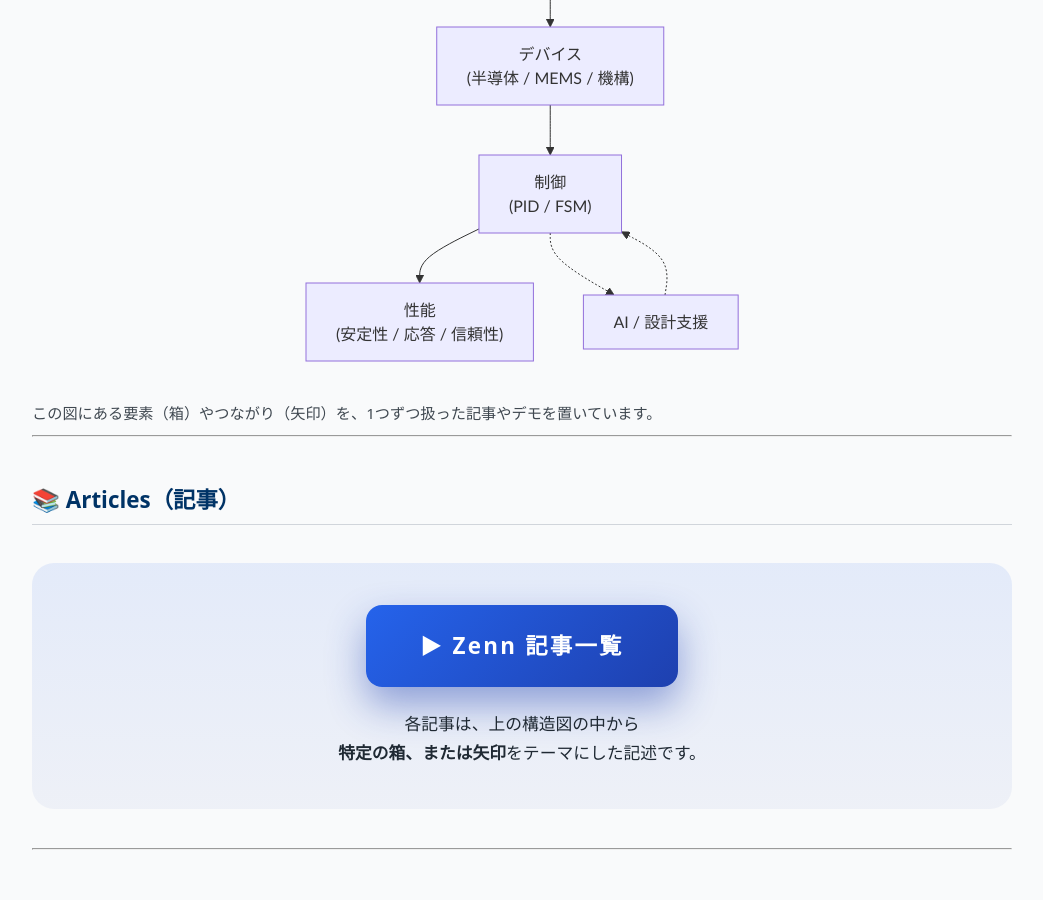
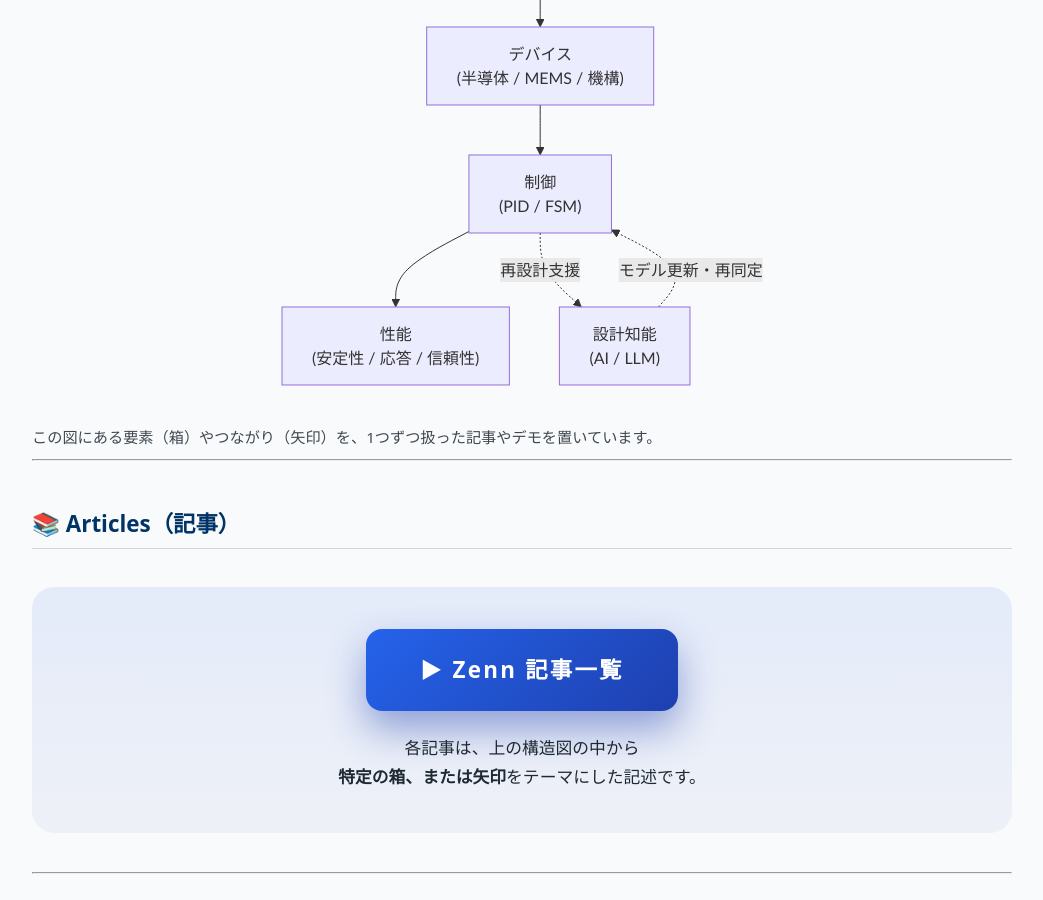
Before and after one commit to Samizo-AITL/Samizo-AITL.github.io, a Jekyll site: the page built from index.md, in a window 1280 px wide and 900 px high, scrolled down 556 px. Shown: the whole window, without its empty margins (118-1161 px from the left). Built offline with Jekyll 4.4.1, drawn with Linux system fonts in a browser that asks for light colours.

Commit message:
Update index.md

````diff
--- a/index.md
+++ b/index.md
@@ -1,7 +1,7 @@
 ---
 layout: default
 title: Samizo-AITL Portal
-description: 物理量からデバイス・制御・AIまでを同一構造で示す設計構造の技術アーカイブ
+description: 物理量（V–I）からデバイス・制御・AIまでを同一構造で示す設計構造の技術アーカイブ
 ---
 
 # 🎓 Samizo-AITL Portal
@@ -32,14 +32,14 @@ flowchart TD
     P["物理量<br>(V–I / 力 / 熱)"]
     D["デバイス<br>(半導体 / MEMS / 機構)"]
     C["制御<br>(PID / FSM)"]
-    A["AI / 設計支援"]
+    A["設計知能<br>(AI / LLM)"]
     S["性能<br>(安定性 / 応答 / 信頼性)"]
 
     P --> D
     D --> C
     C --> S
-    C -.-> A
-    A -.-> C
+    C -. 再設計支援 .-> A
+    A -. モデル更新・再同定 .-> C
 ```
 
 <div style="margin-top:0.8em; font-size:0.95em; opacity:0.85;">
````
